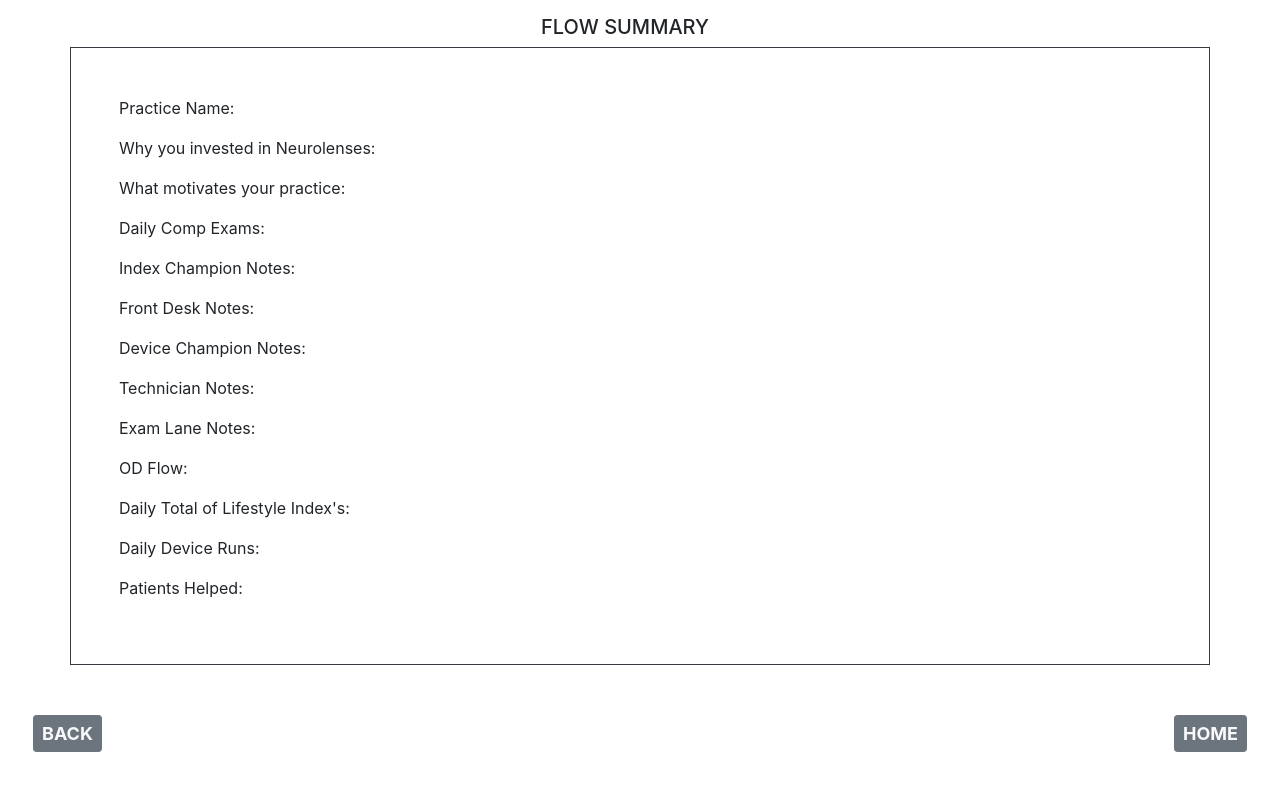
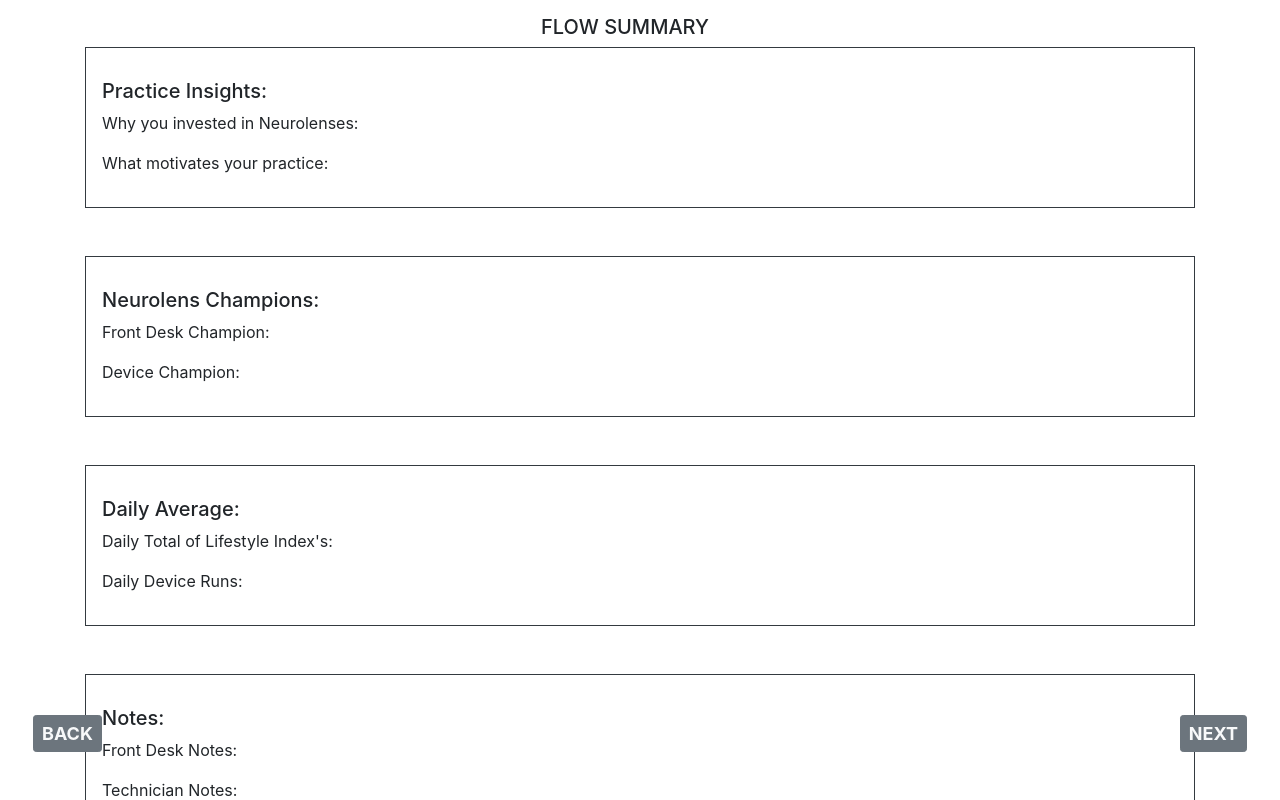
Before and after one commit to mfernandez225/eyebrain, a React (Create React App) app: page /resultPage in a window 1280 px wide. Shown: the top 800 px of the page. Built offline with nearby package versions, Linux system fonts and the light colour scheme.

Commit message:
seperated the results page from profit page

```diff
--- a/src/App.js
+++ b/src/App.js
@@ -4,6 +4,7 @@
 import DevicePage from "./pages/devicePage";
 import DoctorPage from "./pages/doctorPage";
 import ResultPage from "./pages/resultPage";
+import ProfitPage from "./pages/profitPage";
 import { BrowserRouter as Router, Switch, Route } from "react-router-dom";
 import "./App.css";
 
@@ -112,8 +113,10 @@
               currentFlow={currentFlow}
               whoToIndex={whoToIndex}
               whoToRun={whoToRun}
-              patientsHelped={totalConversionNumber}
             />
+          </Route>
+          <Route exact path="/profitPage">
+            <ProfitPage patientsHelped={totalConversionNumber} />
           </Route>
         </Switch>
       </Router>
--- a/src/pages/devicePage.js
+++ b/src/pages/devicePage.js
@@ -30,7 +30,7 @@
   return (
     <div className="devicePage">
       <div className="row col-sm justify-content-center">
-        <h5>SECTION TWO</h5>
+        <h5>TECHNICIANS</h5>
       </div>
       <div className="container border border-dark p-5">
         <div className="row col-sm justify-content-center m-1">
@@ -90,7 +90,7 @@
           <h5>Total Device Runs : {whoToRun || ""}</h5>{" "}
         </div>
         <div className="row col-sm">
-          <h5>Who and How will you run these patients? </h5>
+          <h5>Who will lead running patients? </h5>
         </div>
         <div className="row col-sm">
           <input
--- a/src/pages/doctorPage.js
+++ b/src/pages/doctorPage.js
@@ -27,7 +27,7 @@
   return (
     <div className="doctorPage">
       <div className="row col-sm justify-content-center">
-        <h5>SECTION THREE</h5>
+        <h5>EXAM LANE</h5>
       </div>
       <div className="container border border-dark p-5">
         <div className="row col-sm">
--- a/src/pages/lifestylePage.js
+++ b/src/pages/lifestylePage.js
@@ -26,7 +26,7 @@
   return (
     <div className="lifestylePage">
       <div className="row col-sm justify-content-center">
-        <h5>SECTION ONE</h5>
+        <h5>FRONT DESK</h5>
       </div>
       <div className="container border border-dark p-5">
         <div className="row col-sm justify-content-center m-1">
@@ -86,7 +86,7 @@
           <h5>Total Indexes: {whoToIndex || ""}</h5>{" "}
         </div>
         <div className="row col-sm">
-          <h5>Who and How will you execute handing these index's out? </h5>
+          <h5>Who will lead handing these index's out? </h5>
         </div>
         <div className="row col-sm">
           <input
--- /dev/null
+++ b/src/pages/profitPage.js
@@ -0,0 +1,52 @@
+import React from "react";
+import { Link } from "react-router-dom";
+
+const ProfitPage = ({
+  patientsHelped,
+  whoToIndex,
+  whoToRun,
+  lensConversion,
+}) => {
+  return (
+    <div className="profitPage">
+      <div className="row col-sm justify-content-center">
+        {" "}
+        <h5>NEUROLENS POTENTIAL</h5>
+      </div>
+      <div className="container">
+        <div className="border border-dark p-3 mb-5">
+          <h5>Neurolens Potential</h5>
+          <p>Potential Patients Helped per Week: {patientsHelped}</p>
+          <p>Weekly ROI:</p>
+          <p>Potential Patients Helped per Month:</p>
+          <p>Monthly ROI:</p>
+          <p>Potential Patients Helped per Year:</p>
+          <p>Yearly ROI:</p>
+        </div>
+        <div className="border border-dark p-3 mb-5">
+          <p>Total Indexes: {whoToIndex}</p>
+        </div>
+        <div className="border border-dark p-3 mb-5">
+          <p>Total Device Runs:{whoToRun}</p>
+        </div>
+        <div className="border border-dark p-3 mb-5">
+          <p>Conversion %: {lensConversion}</p>
+        </div>
+        <footer className="row justify-content-between fixed-bottom">
+          <div className="col-xs-1 btn btn-secondary btn-sm m-5">
+            <Link className="text-decoration-none text-light" to="/resultPage">
+              BACK
+            </Link>
+          </div>
+          <div className="col-xs-1 btn btn-secondary btn-sm m-5">
+            <Link className="text-decoration-none text-light" to="/">
+              HOME
+            </Link>
+          </div>
+        </footer>
+      </div>
+    </div>
+  );
+};
+
+export default ProfitPage;
--- a/src/pages/resultPage.js
+++ b/src/pages/resultPage.js
@@ -2,10 +2,8 @@
 import { Link } from "react-router-dom";
 
 const resultPage = ({
-  practiceName,
   investQuestion,
   whatMotivates,
-  dailyComps,
   frontDeskNotes,
   indexChampion,
   techNotes,
@@ -14,7 +12,6 @@
   whoToIndex,
   whoToRun,
   currentFlow,
-  patientsHelped,
 }) => {
   return (
     <div className="resultsPage">
@@ -22,20 +19,29 @@
         {" "}
         <h5>FLOW SUMMARY</h5>
       </div>
-      <div className="container border border-dark p-5">
-        <p>Practice Name: {practiceName}</p>
-        <p>Why you invested in Neurolenses: {investQuestion}</p>
-        <p>What motivates your practice: {whatMotivates}</p>
-        <p>Daily Comp Exams: {dailyComps}</p>
-        <p>Index Champion Notes: {indexChampion}</p>
-        <p>Front Desk Notes: {frontDeskNotes}</p>
-        <p>Device Champion Notes: {deviceChampion}</p>
-        <p>Technician Notes: {techNotes}</p>
-        <p>Exam Lane Notes: {examLaneNotes}</p>
-        <p>OD Flow: {currentFlow}</p>
-        <p>Daily Total of Lifestyle Index's: {whoToIndex}</p>
-        <p>Daily Device Runs: {whoToRun}</p>
-        <p>Patients Helped: {patientsHelped}</p>
+      <div className="container">
+        <div className="border border-dark p-3 mb-5">
+          <h5>Practice Insights:</h5>
+          <p>Why you invested in Neurolenses: {investQuestion}</p>
+          <p>What motivates your practice: {whatMotivates}</p>
+        </div>
+        <div className="border border-dark p-3 mb-5">
+          <h5>Neurolens Champions:</h5>
+          <p>Front Desk Champion: {indexChampion}</p>
+          <p>Device Champion: {deviceChampion}</p>
+        </div>
+        <div className="border border-dark p-3 mb-5">
+          <h5>Daily Average:</h5>
+          <p>Daily Total of Lifestyle Index's: {whoToIndex}</p>
+          <p>Daily Device Runs: {whoToRun}</p>
+        </div>
+        <div className="border border-dark p-3 mb-5">
+          <h5>Notes:</h5>
+          <p>Front Desk Notes: {frontDeskNotes}</p>
+          <p>Technician Notes: {techNotes}</p>
+          <p>Exam Lane Notes: {examLaneNotes}</p>
+          <p>OD to Optical Flow: {currentFlow}</p>
+        </div>
       </div>
       <footer className="row justify-content-between fixed-bottom">
         <div className="col-xs-1 btn btn-secondary btn-sm m-5">
@@ -44,8 +50,8 @@
           </Link>
         </div>
         <div className="col-xs-1 btn btn-secondary btn-sm m-5">
-          <Link className="text-decoration-none text-light" to="/">
-            HOME
+          <Link className="text-decoration-none text-light" to="/profitPage">
+            NEXT
           </Link>
         </div>
       </footer>
```
Also changed, not shown: src/pages/home.js (+6 -6 lines).
